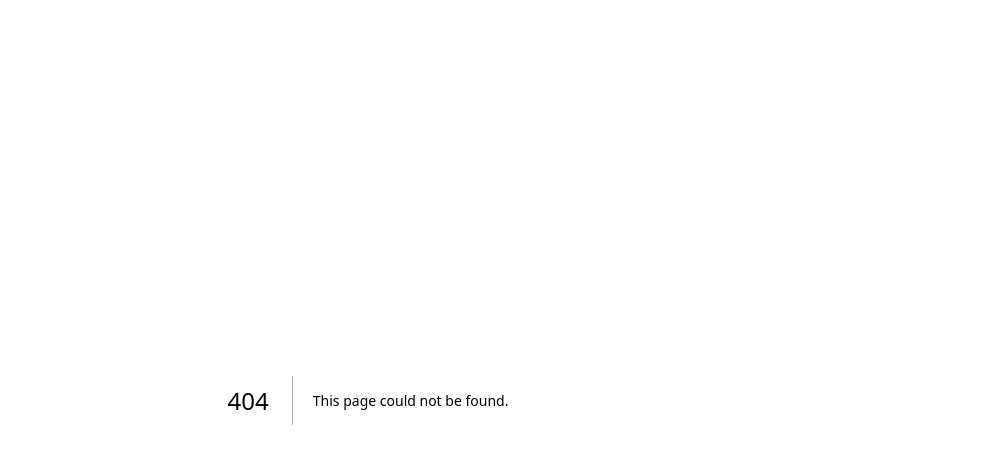
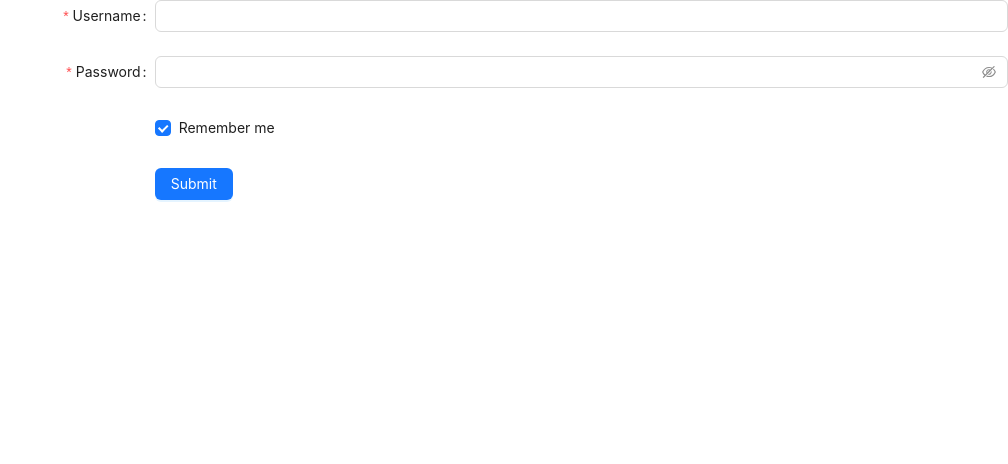
Before and after one commit to anngyen/nextjs-blog, a Next.js app: page /components/form in a window 1280 px wide. Before the commit this address had no page. Shown: the top 464 px of the page, without its empty margins (272-1280 px from the left). Built offline with nearby package versions, Linux system fonts and the light colour scheme.

Commit message:
Add Form Antd

```diff
--- a/package.json
+++ b/package.json
@@ -13,6 +13,7 @@
     "@types/node": "18.11.17",
     "@types/react": "18.0.26",
     "@types/react-dom": "18.0.9",
+    "antd": "^5.1.2",
     "eslint": "8.30.0",
     "eslint-config-next": "13.0.7",
     "next": "13.0.7",
--- /dev/null
+++ b/pages/components/form.js
@@ -0,0 +1,77 @@
+import React from 'react';
+import { Button, Checkbox, Form, Input } from 'antd';
+
+const App = () => {
+  const onFinish = (values) => {
+    console.log('Success:', values);
+  };
+  const onFinishFailed = (errorInfo) => {
+    console.log('Failed:', errorInfo);
+  };
+  return (
+    <Form
+      name="basic"
+      labelCol={{
+        span: 8,
+      }}
+      wrapperCol={{
+        span: 16,
+      }}
+      initialValues={{
+        remember: true,
+      }}
+      onFinish={onFinish}
+      onFinishFailed={onFinishFailed}
+      autoComplete="off"
+    >
+      <Form.Item
+        label="Username"
+        name="username"
+        rules={[
+          {
+            required: true,
+            message: 'Please input your username!',
+          },
+        ]}
+      >
+        <Input />
+      </Form.Item>
+
+      <Form.Item
+        label="Password"
+        name="password"
+        rules={[
+          {
+            required: true,
+            message: 'Please input your password!',
+          },
+        ]}
+      >
+        <Input.Password />
+      </Form.Item>
+
+      <Form.Item
+        name="remember"
+        valuePropName="checked"
+        wrapperCol={{
+          offset: 8,
+          span: 25,
+        }}
+      >
+        <Checkbox>Remember me</Checkbox>
+      </Form.Item>
+
+      <Form.Item
+        wrapperCol={{
+          offset: 8,
+          span: 25,
+        }}
+      >
+        <Button type="primary" htmlType="submit" class="bg-[#1677ff;] rounded text-white pr-4 pb-1 pl-4 pt-1">
+          Submit
+        </Button>
+      </Form.Item>
+    </Form>
+  );
+};
+export default App;
--- a/pages/index.tsx
+++ b/pages/index.tsx
@@ -1,7 +1,7 @@
 import Head from 'next/head'
-import Image from 'next/image'
 import { Inter } from '@next/font/google'
-import styles from '../styles/Home.module.css'
+import  Form  from './components/form.js'
+import { Main } from 'next/document.js'
 
 const inter = Inter({ subsets: ['latin'] })
 
@@ -14,9 +14,11 @@ export default function Home() {
         <meta name="viewport" content="width=device-width, initial-scale=1" />
         <link rel="icon" href="/favicon.ico" />
       </Head>
-      <h1 className="text-3xl font-bold underline">
-        Hello world!
-      </h1>
+      <div className="flex align-center justify-center pt-5">
+        <div className="w-1/2 rounded overflow-hidden mg-10 shadow-md p-2 flex justify-center align-center">
+          <Form/>
+        </div>
+      </div>
     </>
   )
 }
--- a/tsconfig.json
+++ b/tsconfig.json
@@ -15,6 +15,6 @@
     "jsx": "preserve",
     "incremental": true
   },
-  "include": ["next-env.d.ts", "**/*.ts", "**/*.tsx"],
+  "include": ["next-env.d.ts", "**/*.ts", "**/*.tsx", "pages/Form.js"],
   "exclude": ["node_modules"]
 }
```
Also changed, not shown: 1 other file (tests, documents, lock files or other folders).
